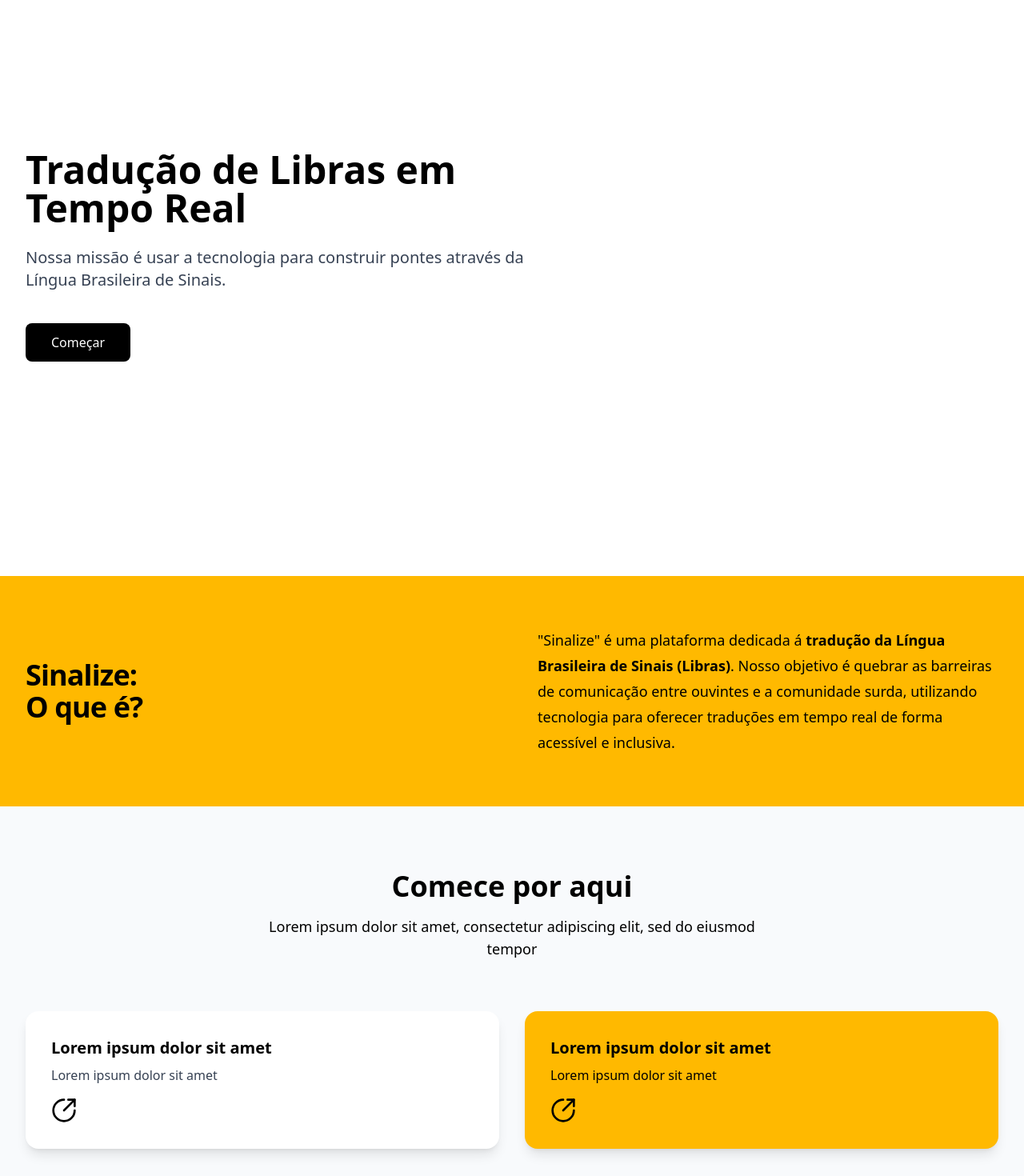
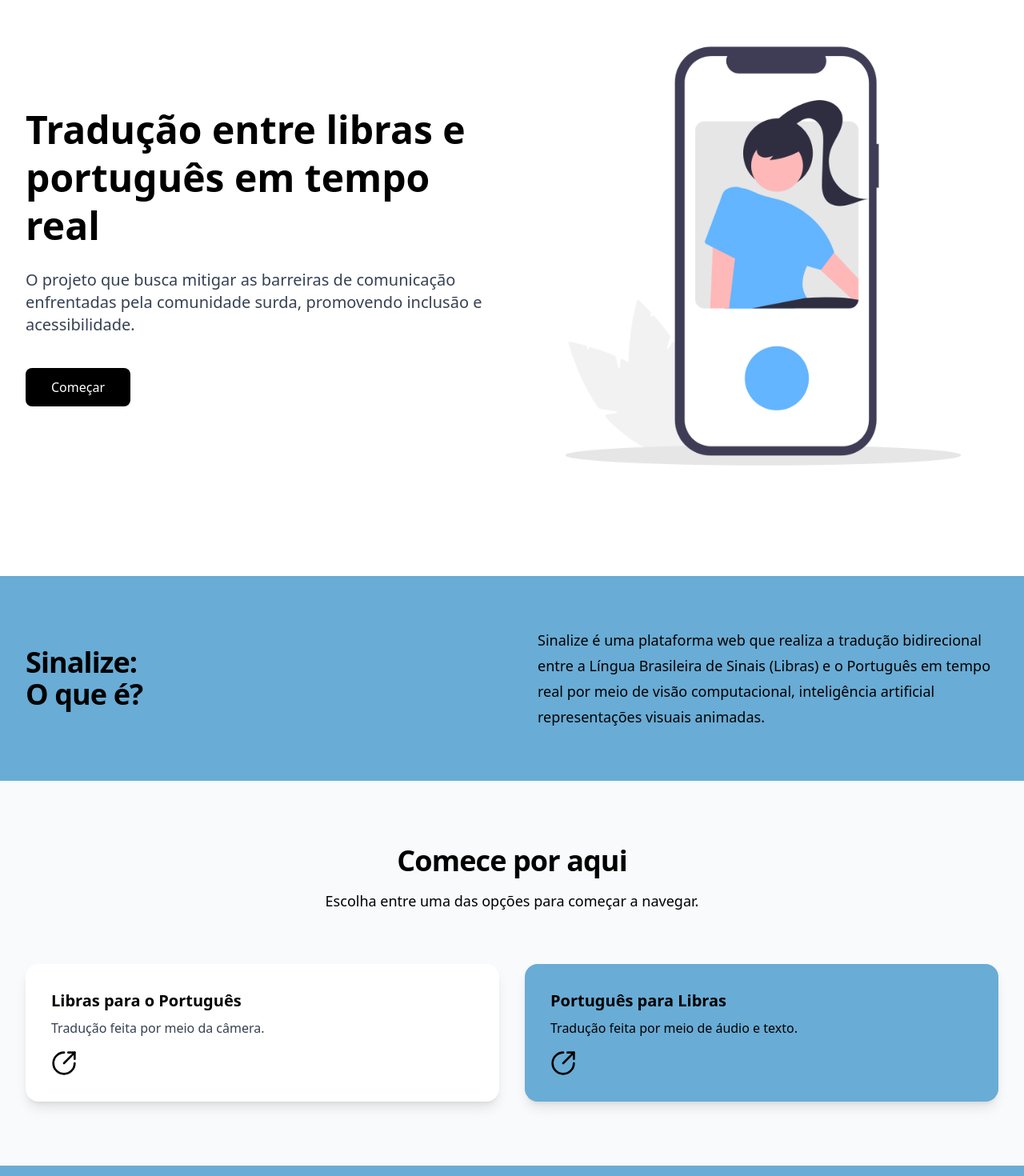
Before and after one commit to Alexandrediasss/Sinalize-Frontend, a React (Vite) app: page / in a window 1280 px wide. Shown: the part 160-1630 px from the top of the page at 80% size. Built offline with nearby package versions, Linux system fonts and the light colour scheme.

Commit message:
Mudando a cor da Home

```diff
--- a/src/view/Audio/index.jsx
+++ b/src/view/Audio/index.jsx
@@ -85,7 +85,7 @@
                             </button>
                             <button
                                 className="bg-gray-100 text-gray-700 px-4 py-2 rounded-full text-sm hover:bg-gray-200 transition-colors"
-                                onClick={() => setSuggestion("Teste")}
+                                onClick={() => setSuggestion("Bom dia!")}
                             >
                                 Bom dia!
                             </button>
--- a/src/view/Home/components/home.jsx
+++ b/src/view/Home/components/home.jsx
@@ -1,20 +1,29 @@
+import Celular from "../../../assets/celular.png"
+
 function Home() {
   return (
-    <div className="flex items-center justify-start px-4 py-28 md:h-screen sm:px-6 lg:px-8">
-      <div className="max-w-2xl w-full">
+    <div className="flex flex-col md:flex-row items-center justify-between px-4 py-20 md:h-screen sm:px-6 lg:px-8 gap-10 max-w-7xl mx-auto">
+      <div className="w-full md:w-1/2 max-w-2xl">
         <div className="flex flex-col space-y-6 text-center md:text-left">
-          <h1 className="text-black font-bold text-4xl sm:text-5xl">
-            Tradução de Libras em Tempo Real
+          <h1 className="text-black font-bold text-4xl sm:text-5xl leading-tight">
+            Tradução entre libras e português em tempo real
           </h1>
           <p className="text-gray-700 text-lg sm:text-xl">
-            Nossa missão é usar a tecnologia para construir pontes através da Língua Brasileira de Sinais.
+            O projeto que busca mitigar as barreiras de comunicação enfrentadas pela comunidade surda, promovendo inclusão e acessibilidade.
           </p>
           <div className="pt-4">
-            <button className="bg-black text-white rounded-lg font-medium hover:bg-gray-800 cursor-pointer px-8 py-3 w-full md:w-fit">
+            <button className="bg-black text-white rounded-lg font-medium hover:bg-gray-800 cursor-pointer px-8 py-3 w-full md:w-fit transition duration-300">
               Começar
             </button>
           </div>
         </div>
+      </div>
+      <div className="w-full md:w-1/2 flex justify-center md:justify-end">
+        <img
+          src={Celular}
+          alt="Smartphone exibindo uma intérprete de Libras na tela"
+          className="max-w-xs md:max-w-md lg:max-w-full h-auto"
+        />
       </div>
     </div>
   )
--- a/src/view/Home/components/sinalize.jsx
+++ b/src/view/Home/components/sinalize.jsx
@@ -1,6 +1,6 @@
 function Sinalize() {
   return (
-    <div className="bg-amber-400">
+    <div className="bg-[#69ACD5]">
       <div className="mx-auto max-w-7xl px-4 py-16 sm:px-6 lg:px-8">
         <div className="grid grid-cols-1 md:grid-cols-2 gap-16 items-center text-center md:text-left">
           <div>
@@ -10,10 +10,8 @@
           </div>
           <div>
             <p className="text-lg leading-8">
-              "Sinalize" é uma plataforma dedicada á
-              <strong> tradução da Língua Brasileira de Sinais (Libras)</strong>.
-              Nosso objetivo é quebrar as barreiras de comunicação entre ouvintes e a comunidade surda,
-              utilizando tecnologia para oferecer traduções em tempo real de forma acessível e inclusiva.
+              Sinalize é uma plataforma web que realiza a tradução bidirecional entre a Língua Brasileira de Sinais (Libras) e o
+              Português em tempo real por meio de visão computacional, inteligência artificial representações visuais animadas.
             </p>
           </div>
 
--- a/src/view/Home/components/startHere.jsx
+++ b/src/view/Home/components/startHere.jsx
@@ -1,38 +1,47 @@
 import { CircleArrowOutUpRight } from "lucide-react"
+import { useNavigate } from "react-router-dom"
 
 function StartHere() {
+    const navigate = useNavigate()
+
     return (
         <section className="bg-slate-50 py-20 px-4 sm:px-6 lg:px-8">
             <div className="mx-auto max-w-7xl">
                 <div className="text-center">
-                    <h2 className="text-3xl font-bold tracking-tigh sm:text-4xl">
+                    <h2 className="text-3xl font-bold tracking-tight sm:text-4xl">
                         Comece por aqui
                     </h2>
-                    <p className="mt-4 max-w-2xl mx-auto text-lg leading-">
-                        Lorem ipsum dolor sit amet, consectetur adipiscing elit, sed do eiusmod tempor
+                    <p className="mt-4 max-w-2xl mx-auto text-lg leading-relaxed">
+                        Escolha entre uma das opções para começar a navegar.
                     </p>
                 </div>
                 <div className="mt-16 grid grid-cols-1 gap-8 md:grid-cols-2">
-                    <div className="flex flex-col justify-between rounded-2xl bg-white p-8 shadow-lg cursor-pointer">
+                    <div
+                        onClick={() => navigate('/camera')}
+                        className="flex flex-col justify-between rounded-2xl bg-white p-8 shadow-lg cursor-pointer hover:shadow-xl transition-shadow duration-300"
+                    >
                         <div>
                             <h3 className="text-xl font-bold">
-                                Lorem ipsum dolor sit amet
+                                Libras para o Português
                             </h3>
                             <p className="mt-2 text-base text-gray-700">
-                                Lorem ipsum dolor sit amet
+                                Tradução feita por meio da câmera.
                             </p>
                         </div>
                         <div className="self-start pt-4">
                             <CircleArrowOutUpRight className="h-8 w-8" />
                         </div>
                     </div>
-                    <div className="flex flex-col justify-between rounded-2xl bg-amber-400 p-8 shadow-lg cursor-pointer">
+                    <div
+                        onClick={() => navigate('/audio')}
+                        className="flex flex-col justify-between rounded-2xl bg-[#69ACD5] p-8 shadow-lg cursor-pointer hover:shadow-xl transition-shadow duration-300"
+                    >
                         <div>
                             <h3 className="text-xl font-bold">
-                                Lorem ipsum dolor sit amet
+                                Português para Libras
                             </h3>
                             <p className="mt-2 text-base">
-                                Lorem ipsum dolor sit amet
+                                Tradução feita por meio de áudio e texto.
                             </p>
                         </div>
                         <div className="self-start pt-4">
```
Also changed, not shown: src/assets/celular.png (added).
